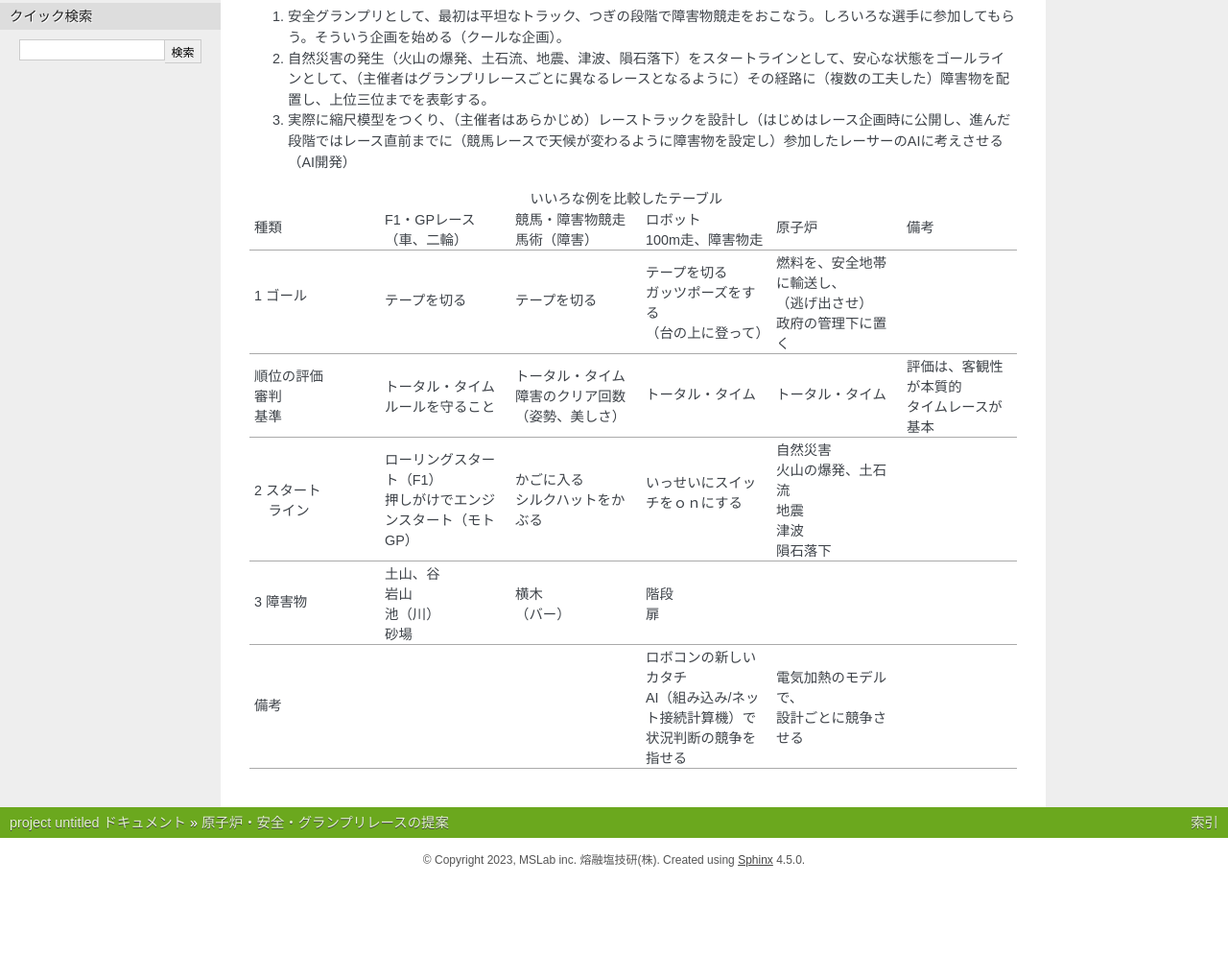
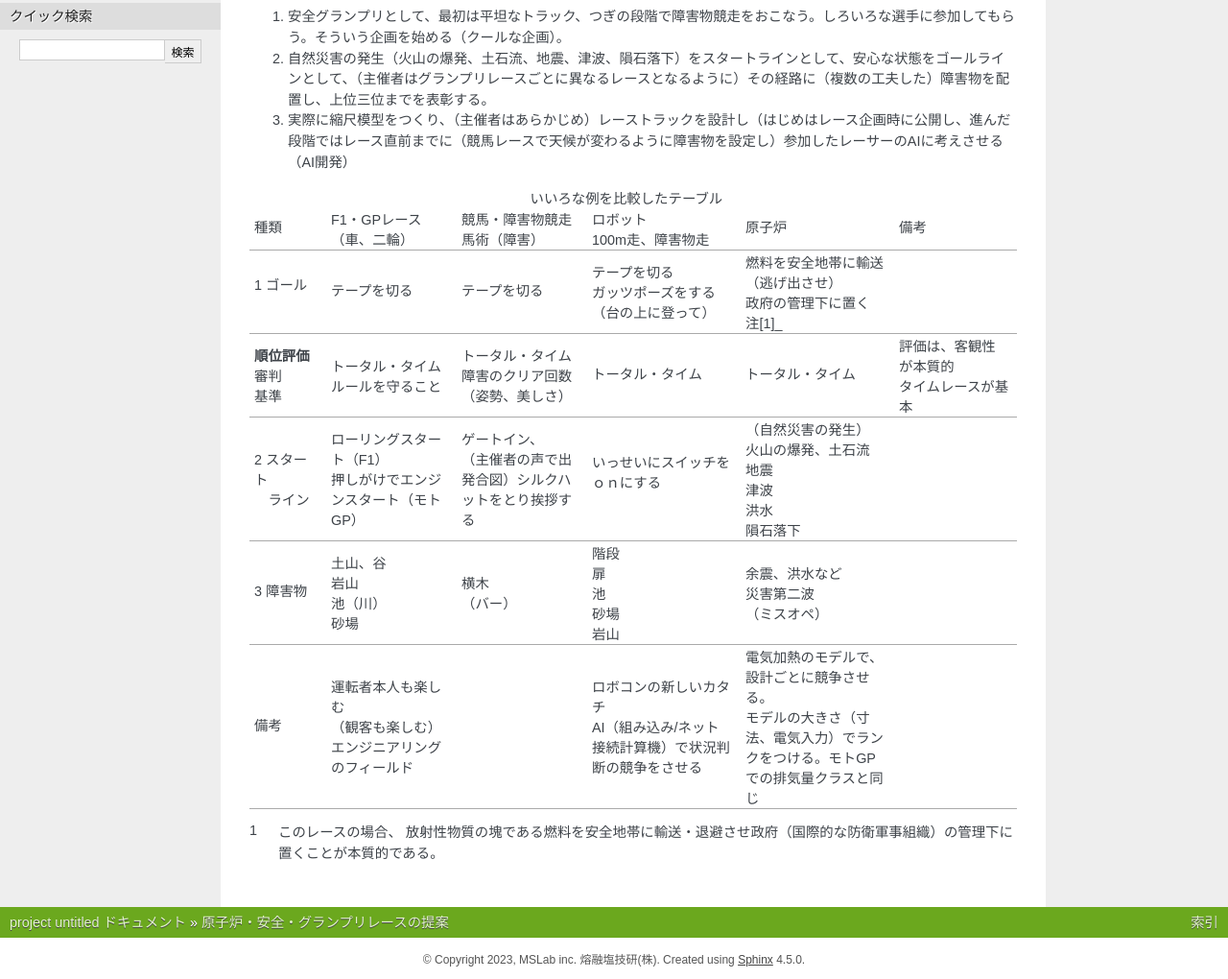
Before and after one commit to MSLabInc/cdf9a2c6f50d, a plain HTML site: page index.html in a window 1280 px wide. Shown: the part 217-1237 px from the top of the page at 96% size. Before the commit the page ends 1133 px from the top, so only its background shows below. Drawn offline with Linux system fonts and the light colour scheme.

Commit message:
Add files via upload

```diff
--- a/index.html
+++ b/index.html
@@ -43,14 +43,14 @@
 <li><p>自然災害の発生（火山の爆発、土石流、地震、津波、隕石落下）をスタートラインとして、安心な状態をゴールラインとして、（主催者はグランプリレースごとに異なるレースとなるように）その経路に（複数の工夫した）障害物を配置し、上位三位までを表彰する。</p></li>
 <li><p>実際に縮尺模型をつくり、（主催者はあらかじめ）レーストラックを設計し（はじめはレース企画時に公開し、進んだ段階ではレース直前までに（競馬レースで天候が変わるように障害物を設定し）参加したレーサーのAIに考えさせる（AI開発）</p></li>
 </ol>
-<table class="colwidths-given docutils align-default" id="id3">
-<caption><span class="caption-text">いいろな例を比較したテーブル</span><a class="headerlink" href="#id3" title="このテーブルへのパーマリンク">¶</a></caption>
+<table class="colwidths-given docutils align-default" id="id4">
+<caption><span class="caption-text">いいろな例を比較したテーブル</span><a class="headerlink" href="#id4" title="このテーブルへのパーマリンク">¶</a></caption>
 <colgroup>
+<col style="width: 10%" />
 <col style="width: 17%" />
 <col style="width: 17%" />
-<col style="width: 17%" />
-<col style="width: 17%" />
-<col style="width: 17%" />
+<col style="width: 20%" />
+<col style="width: 20%" />
 <col style="width: 17%" />
 </colgroup>
 <tbody>
@@ -87,15 +87,16 @@
 </div>
 </td>
 <td><div class="line-block">
-<div class="line">燃料を、安全地帯に輸送し、</div>
+<div class="line">燃料を安全地帯に輸送</div>
 <div class="line">（逃げ出させ）</div>
 <div class="line">政府の管理下に置く</div>
+<div class="line">注[1]_</div>
 </div>
 </td>
 <td></td>
 </tr>
 <tr class="row-odd"><td><div class="line-block">
-<div class="line">順位の評価</div>
+<div class="line"><strong>順位評価</strong></div>
 <div class="line">審判</div>
 <div class="line">基準</div>
 </div>
@@ -130,8 +131,8 @@
 </div>
 </td>
 <td><div class="line-block">
-<div class="line">かごに入る</div>
-<div class="line">シルクハットをかぶる</div>
+<div class="line">ゲートイン、</div>
+<div class="line">（主催者の声で出発合図）シルクハットをとり挨拶する</div>
 </div>
 </td>
 <td><div class="line-block">
@@ -140,10 +141,11 @@
 </div>
 </td>
 <td><div class="line-block">
-<div class="line">自然災害</div>
+<div class="line">（自然災害の発生）</div>
 <div class="line">火山の爆発、土石流</div>
 <div class="line">地震</div>
 <div class="line">津波</div>
+<div class="line">洪水</div>
 <div class="line">隕石落下</div>
 </div>
 </td>
@@ -165,14 +167,25 @@
 <td><div class="line-block">
 <div class="line">階段</div>
 <div class="line">扉</div>
+<div class="line">池</div>
+<div class="line">砂場</div>
+<div class="line">岩山</div>
 </div>
 </td>
-<td></td>
+<td><div class="line-block">
+<div class="line">余震、洪水など</div>
+<div class="line">災害第二波</div>
+<div class="line">（ミスオペ）</div>
+</div>
+</td>
 <td></td>
 </tr>
 <tr class="row-even"><td><p>備考</p></td>
 <td><div class="line-block">
-<div class="line"><br /></div>
+<div class="line">運転者本人も楽しむ</div>
+<div class="line">（観客も楽しむ）</div>
+<div class="line">エンジニアリング</div>
+<div class="line">のフィールド</div>
 </div>
 </td>
 <td><div class="line-block">
@@ -181,18 +194,24 @@
 </td>
 <td><div class="line-block">
 <div class="line">ロボコンの新しいカタチ</div>
-<div class="line">AI（組み込み/ネット接続計算機）で状況判断の競争を指せる</div>
+<div class="line">AI（組み込み/ネット接続計算機）で状況判断の競争をさせる</div>
 </div>
 </td>
 <td><div class="line-block">
 <div class="line">電気加熱のモデルで、</div>
-<div class="line">設計ごとに競争させる</div>
+<div class="line">設計ごとに競争させる。</div>
+<div class="line">モデルの大きさ（寸法、電気入力）でランクをつける。モトGPでの排気量クラスと同じ</div>
 </div>
 </td>
 <td></td>
 </tr>
 </tbody>
 </table>
+<dl class="footnote brackets">
+<dt class="label" id="id3"><span class="brackets">1</span></dt>
+<dd><p>このレースの場合、 放射性物質の塊である燃料を安全地帯に輸送・退避させ政府（国際的な防衛軍事組織）の管理下に置くことが本質的である。</p>
+</dd>
+</dl>
 </section>
 </section>
 
```
